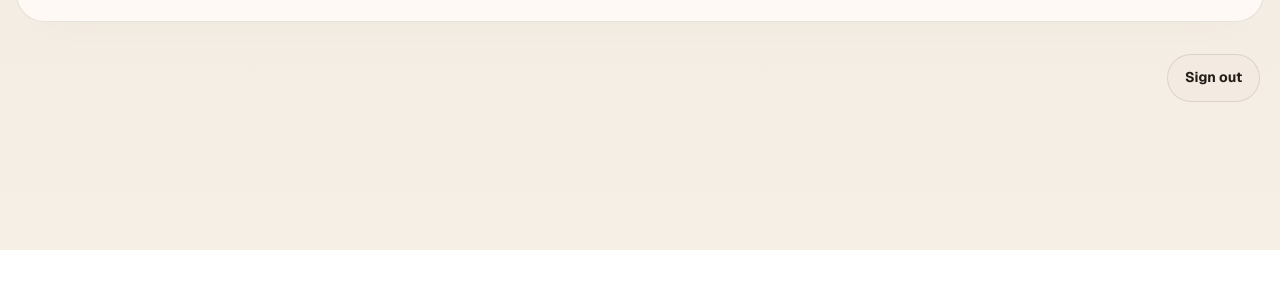
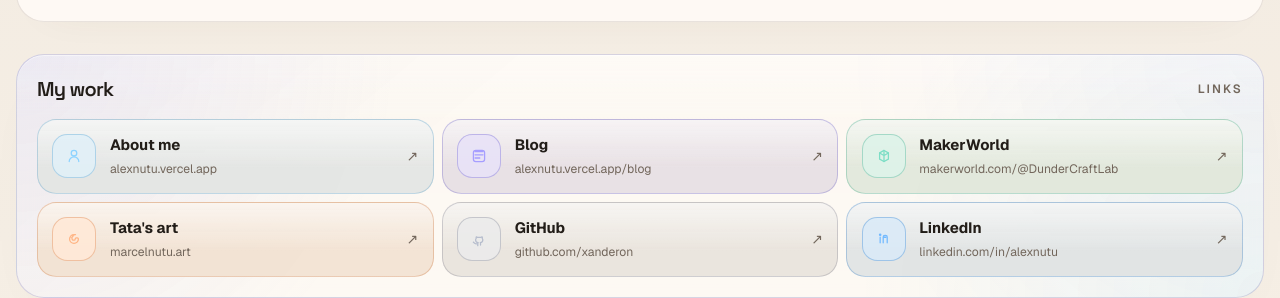
Before and after one commit to xanderon/life-dashboard, a Next.js app in the folder apps/dashboard/: page / in a window 1280 px wide. Shown: the part 550-848 px from the top of the page. Before the commit the page ends 800 px from the top, so only its background shows below. Built offline with nearby package versions, Linux system fonts and the light colour scheme; no server answers; the database is empty; a web font is replaced by a local one.

Commit message:
Restore personal links on dashboard

```diff
--- a/apps/dashboard/app/page.tsx
+++ b/apps/dashboard/app/page.tsx
@@ -1,6 +1,7 @@
 import { DevicesCard } from '@/components/DevicesCard';
 import { FamilyScheduleCard } from '@/components/FamilyScheduleCard';
 import { LogoutButton } from '@/components/LogoutButton';
+import { MyWorkCard } from '@/components/MyWorkCard';
 import { PageShell } from '@/components/PageShell';
 import { ThemeToggle } from '@/components/ThemeToggle';
 import { TricorderCard } from '@/components/TricorderCard';
@@ -25,6 +26,7 @@ export default function HomePage() {
           <h2 className="mb-3 px-1 text-xs font-semibold uppercase tracking-[0.14em] text-[var(--muted)]">Infrastructure</h2>
           <TricorderCard />
         </section>
+        <MyWorkCard />
         <footer className="flex justify-end px-1"><LogoutButton /></footer>
       </div>
     </PageShell>
```
